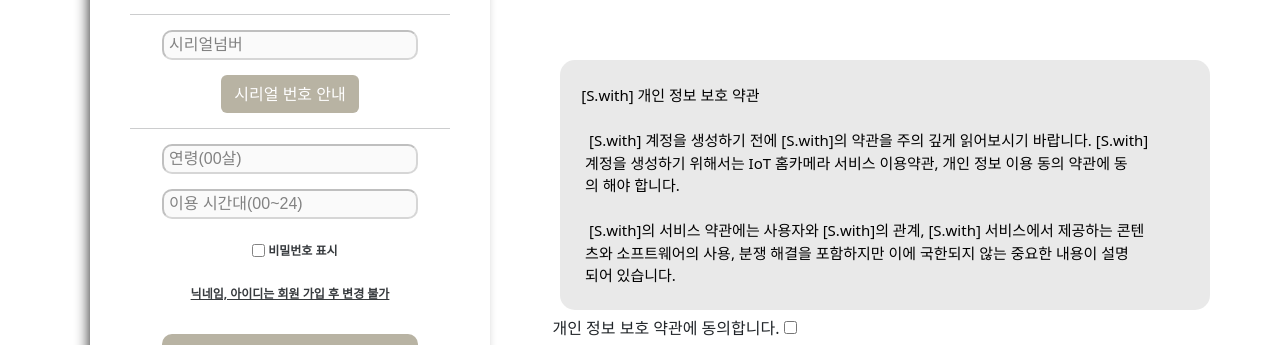
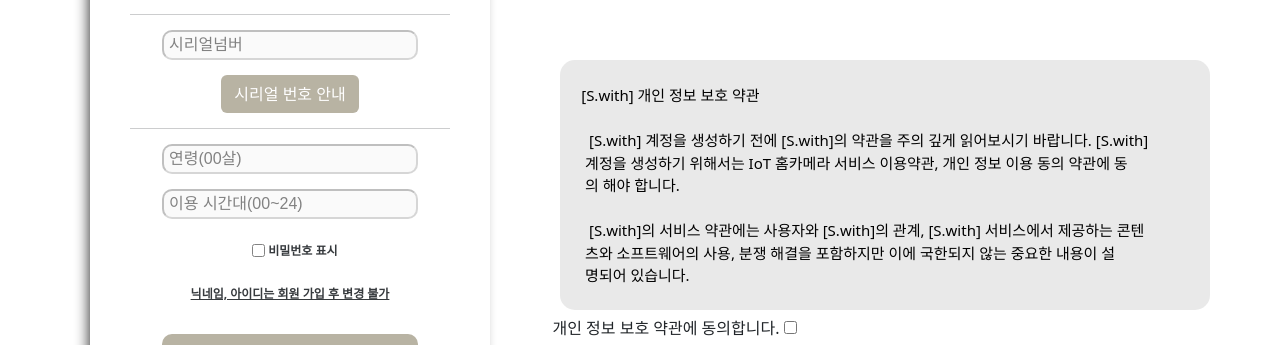
Before and after one commit to Yjason-K/AIVLE_BigProject_Swith, a React (Create React App) app: page /signup in a window 1280 px wide. Shown: the part 571-916 px from the top of the page. Built offline with nearby package versions, Linux system fonts and the light colour scheme.

Commit message:
style - 이용약관 수정

```diff
--- a/src/pages/singup.js
+++ b/src/pages/singup.js
@@ -114,8 +114,8 @@
     의 해야 합니다.
 
      [S.with]의 서비스 약관에는 사용자와 [S.with]의 관계, [S.with] 서비스에서 제공하는 콘텐
-    츠와 소프트웨어의 사용, 분쟁 해결을 포함하지만 이에 국한되지 않는 중요한 내용이 설명
-    되어 있습니다.
+    츠와 소프트웨어의 사용, 분쟁 해결을 포함하지만 이에 국한되지 않는 중요한 내용이 설
+    명되어 있습니다.
 
      또한 계정을 만들 때 [S.with]에서는 다음과 같은 주요 사항을 포함하여 [S.with] 개인정보
     처리방침에 설명된 바와 같이 사용자의 정보를 처리합니다.
@@ -127,12 +127,10 @@
         위해 [S.with] 서비스를 사용하면 [S.with]은 사용자가 만든 정보를 저장합니다.
 
     ㆍ정보의 보유기간
-        - 사용자가 원할 경우 언제든지 삭제할 수 있는 데이터가 있는 반면 자동으로 삭제되는
-          데이터도 있으며, 필요한 경우 [S.with]이 오랜 기간 동안 보관하는 데이터도 있습니
-          다. 사용자가 데이터를 삭제하면 [S.with]은 삭제 정책에 따라 데이터를 [S.with] 서버
-          에서 안전하고 확실하게 삭제하거나 익명 상태로만 보관합니다.
-
-
+        - 사용자가 원할 경우 언제든지 삭제할 수 있는 데이터가 있는 반면 자동으로 삭제되
+        는 데이터도 있으며, 필요한 경우 [S.with]이 오랜 기간 동안 보관하는 데이터도 있습니
+        다. 사용자가 데이터를 삭제하면 [S.with]은 삭제 정책에 따라 데이터를 [S.with] 서버에
+        서 안전하고 확실하게 삭제하거나 익명 상태로만 보관합니다.
   `;
   const nicknameRef = useRef();
   const emailRef = useRef();
```
